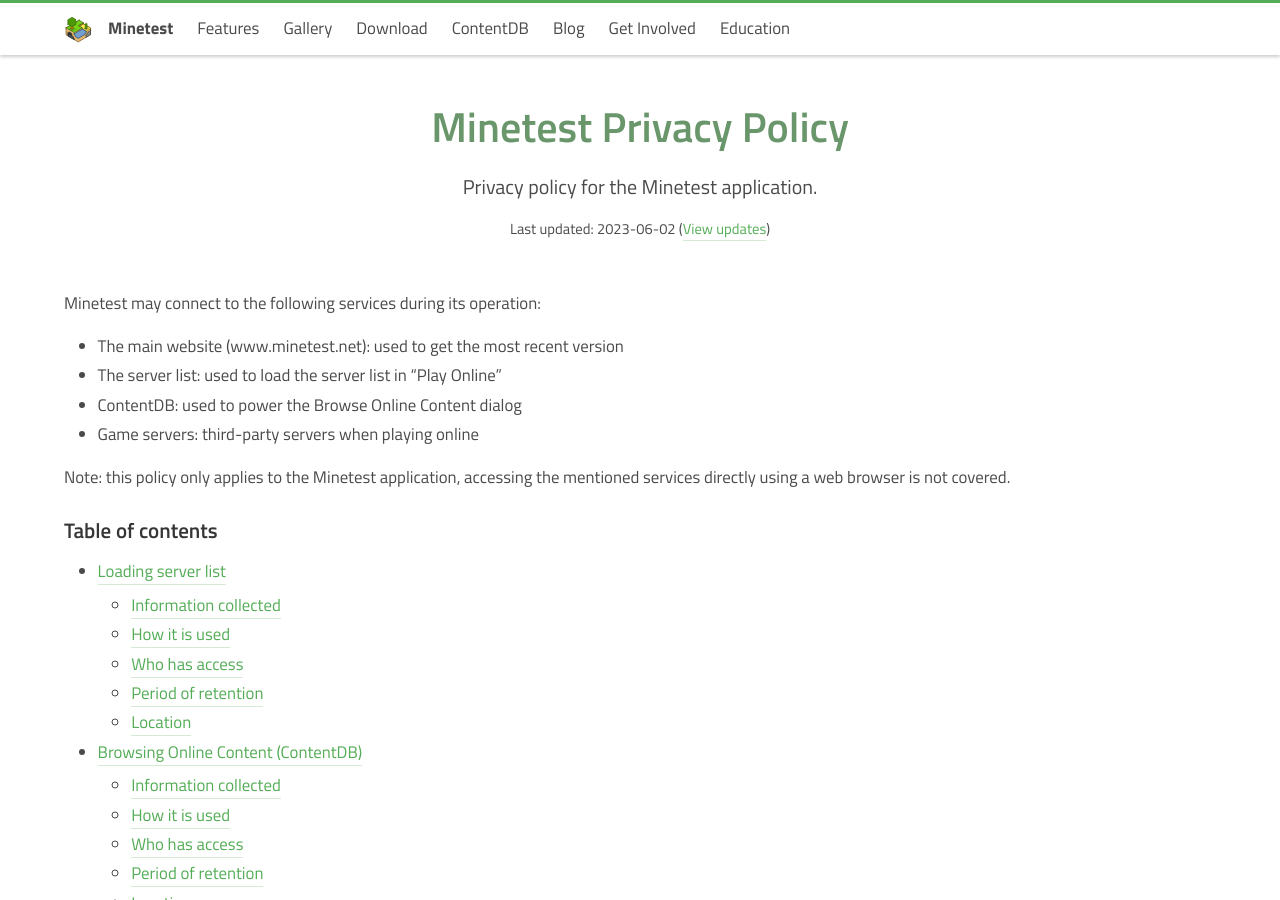
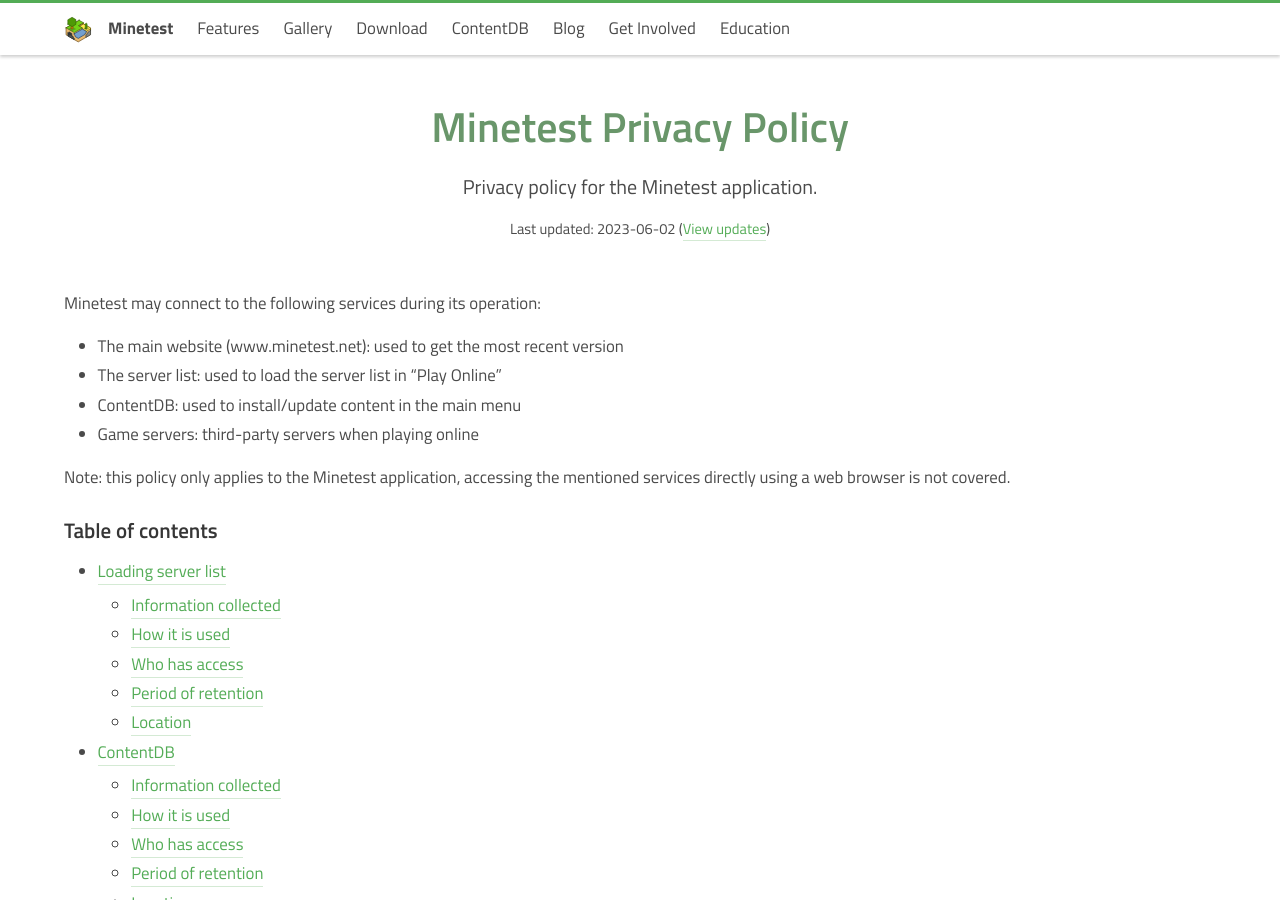
Before and after one commit to minetest/minetest.github.io, a Jekyll site: the page built from app-privacy-policy.md, in a window 1280 px wide and 900 px high. Built offline with Jekyll 4.4.1, drawn with Linux system fonts in a browser that asks for light colours; comment, search, counter and statistics services are not loaded; some of the changed text lies outside the part shown.

Commit message:
Update 2

```diff
--- a/app-privacy-policy.md
+++ b/app-privacy-policy.md
@@ -17,7 +17,7 @@ Minetest may connect to the following services during its operation:
 
 * The main website (www.minetest.net): used to get the most recent version
 * The server list: used to load the server list in "Play Online"
-* ContentDB: used to power the Browse Online Content dialog
+* ContentDB: used to install/update content in the main menu
 * Game servers: third-party servers when playing online
 
 Note: this policy only applies to the Minetest application, accessing the
@@ -31,7 +31,7 @@ mentioned services directly using a web browser is not covered.
   - [Who has access](#who-has-access)
   - [Period of retention](#period-of-retention)
   - [Location](#location)
-- [Browsing Online Content (ContentDB)](#browsing-online-content-contentdb)
+- [ContentDB](#contentdb)
   - [Information collected](#information-collected-1)
   - [How it is used](#how-it-is-used-1)
   - [Who has access](#who-has-access-1)
@@ -76,7 +76,7 @@ Logged HTTP requests are stored for up to 3 months.
 The server list is currently located in the Netherlands.
 
 
-## Browsing Online Content (ContentDB)
+## ContentDB
 
 You can find more information on
 [ContentDB's privacy policy](https://content.minetest.net/privacy_policy/).
```
